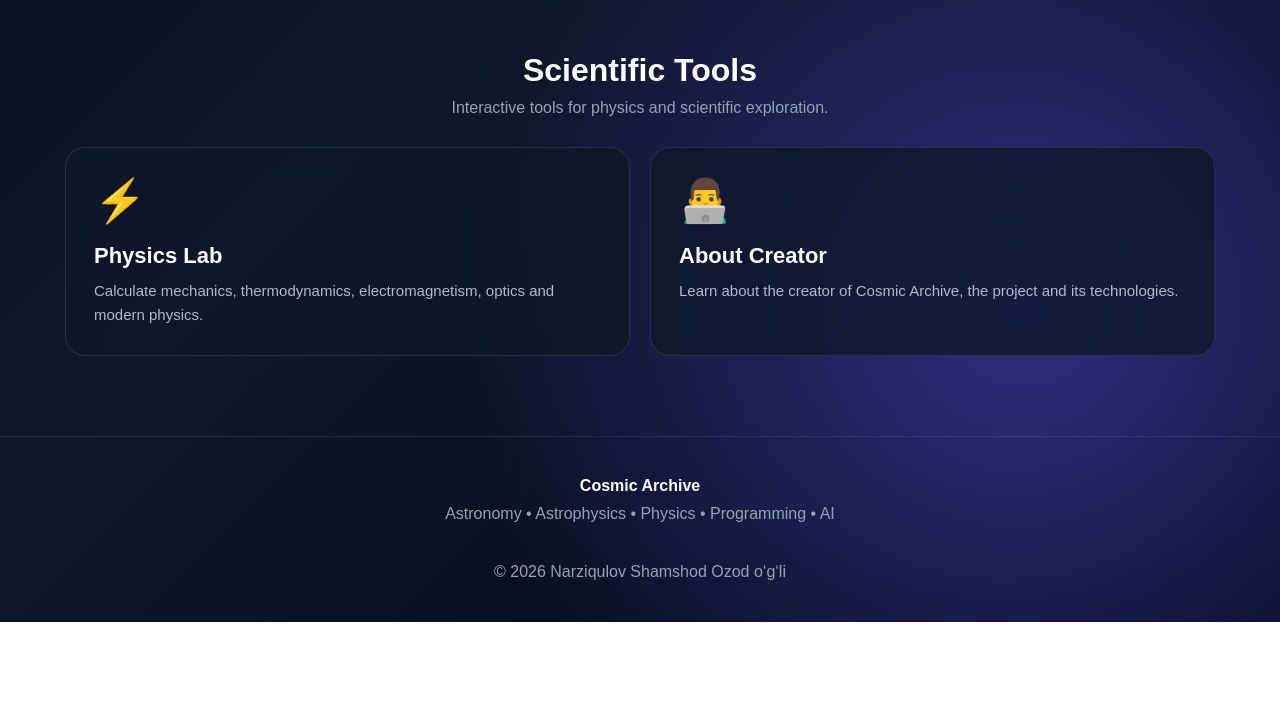
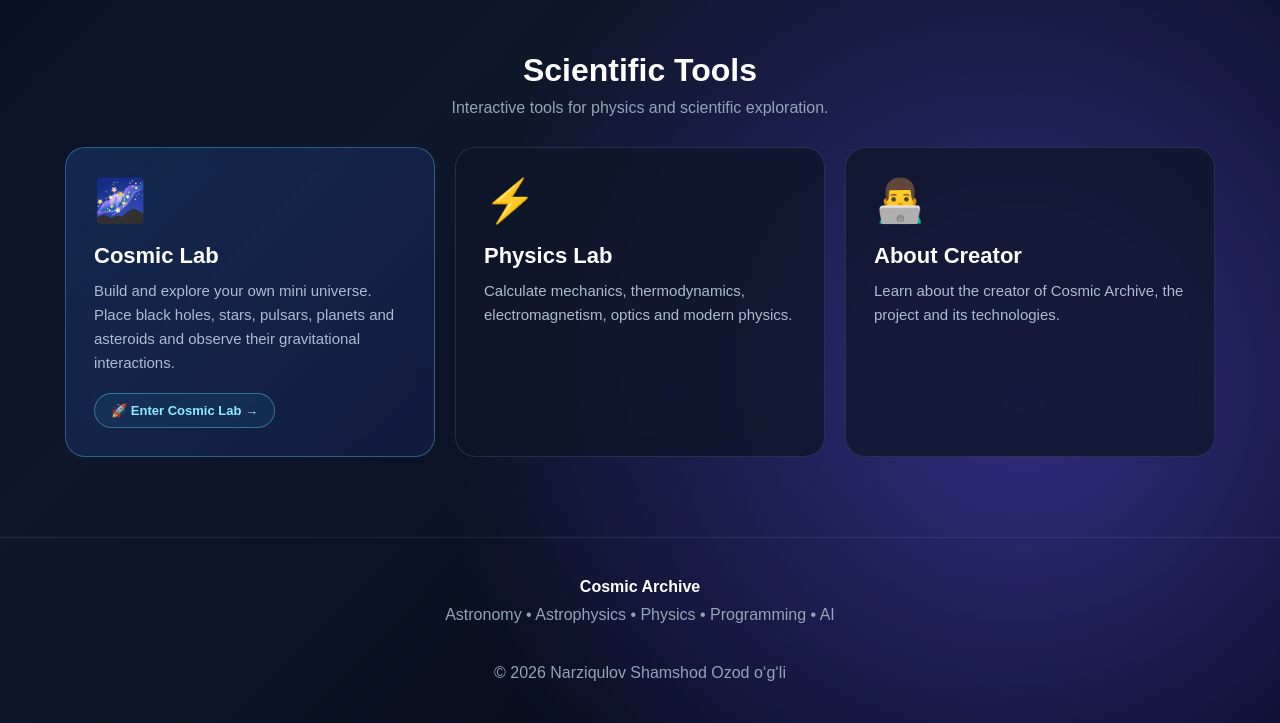
Before and after one commit to shamshod990099-a11y/cosmic-archive, a plain HTML site: page index.html in a window 1280 px wide. Shown: the part 939-1662 px from the top of the page. Before the commit the page ends 1561 px from the top, so only its background shows below. Drawn offline with Linux system fonts and the light colour scheme.

Commit message:
Update index.html

```diff
--- a/index.html
+++ b/index.html
@@ -1,17 +1,27 @@
 <!DOCTYPE html>
 <html lang="en">
+
 <head>
-    <!-- Google tag (gtag.js) -->
+
+    <!-- Google Analytics -->
     <script async src="https://www.googletagmanager.com/gtag/js?id=G-B2CBKK78QQ"></script>
+
     <script>
         window.dataLayer = window.dataLayer || [];
-  function gtag(){dataLayer.push(arguments);}
+
+        function gtag(){
+            dataLayer.push(arguments);
+        }
+
         gtag('js', new Date());
 
         gtag('config', 'G-B2CBKK78QQ');
     </script>
+
     <meta charset="UTF-8">
-    <meta name="viewport" content="width=device-width, initial-scale=1.0">
+
+    <meta name="viewport"
+          content="width=device-width, initial-scale=1.0">
 
     <title>Cosmic Archive — Astronomy & Physics</title>
 
@@ -21,33 +31,46 @@
     <meta name="author"
           content="Narziqulov Shamshod Ozod o‘g‘li">
 
+
 <style>
-        * {
-            margin: 0;
-            padding: 0;
-            box-sizing: border-box;
+
+*{
+    margin:0;
+    padding:0;
+    box-sizing:border-box;
 }
 
-        html {
-            scroll-behavior: smooth;
+
+html{
+    scroll-behavior:smooth;
 }
 
-        body {
-            font-family: Arial, Helvetica, sans-serif;
-            color: white;
-            min-height: 100vh;
+
+body{
+
+    font-family:
+        Arial,
+        Helvetica,
+        sans-serif;
+
+    color:white;
+
+    min-height:100vh;
 
     background:
+
         radial-gradient(
             circle at 20% 20%,
             #172554 0,
             transparent 35%
         ),
+
         radial-gradient(
             circle at 80% 80%,
             #312e81 0,
             transparent 35%
         ),
+
         linear-gradient(
             135deg,
             #020617,
@@ -56,145 +79,367 @@
         );
 }
 
-        header {
-            text-align: center;
-            padding: 70px 20px 50px;
+
+/* HEADER */
+
+header{
+
+    text-align:center;
+
+    padding:
+        70px 20px
+        50px;
 }
 
-        header h1 {
-            font-size: clamp(42px, 8vw, 78px);
-            letter-spacing: 4px;
-            margin-bottom: 18px;
+
+header h1{
+
+    font-size:
+        clamp(
+            42px,
+            8vw,
+            78px
+        );
+
+    letter-spacing:4px;
+
+    margin-bottom:18px;
 }
 
-        header p {
-            max-width: 750px;
-            margin: auto;
-            color: #cbd5e1;
-            font-size: 18px;
-            line-height: 1.7;
+
+header p{
+
+    max-width:750px;
+
+    margin:auto;
+
+    color:#cbd5e1;
+
+    font-size:18px;
+
+    line-height:1.7;
 }
 
-        .creator {
-            margin-top: 20px;
-            color: #94a3b8;
-            font-size: 14px;
+
+.creator{
+
+    margin-top:20px;
+
+    color:#94a3b8;
+
+    font-size:14px;
 }
 
-        .container {
-            width: min(1150px, 92%);
-            margin: auto;
-            padding-bottom: 80px;
+
+/* CONTAINER */
+
+.container{
+
+    width:
+        min(
+            1150px,
+            92%
+        );
+
+    margin:auto;
+
+    padding-bottom:80px;
 }
 
-        .section-title {
-            text-align: center;
-            margin: 35px 0 30px;
+
+/* SECTION */
+
+.section-title{
+
+    text-align:center;
+
+    margin:
+        35px 0
+        30px;
 }
 
-        .section-title h2 {
-            font-size: 32px;
-            margin-bottom: 10px;
+
+.section-title h2{
+
+    font-size:32px;
+
+    margin-bottom:10px;
 }
 
-        .section-title p {
-            color: #94a3b8;
+
+.section-title p{
+
+    color:#94a3b8;
 }
 
-        .grid {
-            display: grid;
+
+/* GRID */
+
+.grid{
+
+    display:grid;
+
     grid-template-columns:
-                repeat(auto-fit, minmax(250px, 1fr));
-            gap: 20px;
+        repeat(
+            auto-fit,
+            minmax(
+                250px,
+                1fr
+            )
+        );
+
+    gap:20px;
 }
 
-        .card {
-            display: block;
-            text-decoration: none;
-            color: white;
 
-            padding: 28px;
-            min-height: 200px;
+/* CARD */
 
-            border-radius: 20px;
-            border: 1px solid rgba(148, 163, 184, 0.18);
+.card{
 
-            background: rgba(15, 23, 42, 0.78);
+    display:block;
 
-            backdrop-filter: blur(10px);
+    text-decoration:none;
+
+    color:white;
+
+    padding:28px;
+
+    min-height:200px;
+
+    border-radius:20px;
+
+    border:
+        1px solid
+        rgba(
+            148,
+            163,
+            184,
+            0.18
+        );
+
+    background:
+        rgba(
+            15,
+            23,
+            42,
+            0.78
+        );
+
+    backdrop-filter:
+        blur(10px);
 
     transition:
-                transform 0.25s ease,
-                background 0.25s ease,
-                border-color 0.25s ease;
+        transform
+        0.25s ease,
+
+        background
+        0.25s ease,
+
+        border-color
+        0.25s ease;
 }
 
-        .card:hover {
-            transform: translateY(-7px);
 
-            background: rgba(30, 41, 59, 0.95);
+.card:hover{
+
+    transform:
+        translateY(-7px);
+
+    background:
+        rgba(
+            30,
+            41,
+            59,
+            0.95
+        );
 
     border-color:
-                rgba(255, 255, 255, 0.4);
+        rgba(
+            255,
+            255,
+            255,
+            0.4
+        );
 }
 
-        .icon {
-            font-size: 42px;
-            margin-bottom: 18px;
+
+.icon{
+
+    font-size:42px;
+
+    margin-bottom:18px;
 }
 
-        .card h3 {
-            font-size: 22px;
-            margin-bottom: 10px;
+
+.card h3{
+
+    font-size:22px;
+
+    margin-bottom:10px;
 }
 
-        .card p {
-            color: #aebbd0;
-            line-height: 1.6;
-            font-size: 15px;
+
+.card p{
+
+    color:#aebbd0;
+
+    line-height:1.6;
+
+    font-size:15px;
 }
 
-        .tools {
-            margin-top: 55px;
+
+/* COSMIC LAB SPECIAL */
+
+.cosmic-lab{
+
+    border:
+        1px solid
+        rgba(
+            80,
+            210,
+            255,
+            0.35
+        );
+
+    background:
+        linear-gradient(
+            135deg,
+            rgba(30,80,150,.35),
+            rgba(20,30,70,.75)
+        );
 }
 
-        footer {
-            text-align: center;
-            padding: 35px 20px;
+
+.cosmic-lab:hover{
+
+    border-color:
+        #55d9ff;
+
+    box-shadow:
+        0 0 35px
+        rgba(
+            60,
+            200,
+            255,
+            .18
+        );
+}
+
+
+.lab-button{
+
+    display:inline-block;
+
+    margin-top:18px;
+
+    padding:
+        9px 16px;
+
+    border-radius:
+        999px;
+
+    border:
+        1px solid
+        rgba(
+            100,
+            220,
+            255,
+            .4
+        );
+
+    color:#8eeaff;
+
+    background:
+        rgba(
+            50,
+            190,
+            255,
+            .08
+        );
+
+    font-size:13px;
+
+    font-weight:bold;
+}
+
+
+/* TOOLS */
+
+.tools{
+
+    margin-top:55px;
+}
+
+
+/* FOOTER */
+
+footer{
+
+    text-align:center;
+
+    padding:
+        35px 20px;
 
     border-top:
-                1px solid rgba(148, 163, 184, 0.15);
+        1px solid
+        rgba(
+            148,
+            163,
+            184,
+            .15
+        );
 
-            color: #94a3b8;
-            line-height: 1.8;
+    color:#94a3b8;
+
+    line-height:1.8;
 }
 
-        footer strong {
-            color: white;
+
+footer strong{
+
+    color:white;
 }
 
-        @media (max-width: 600px) {
 
-            header {
-                padding-top: 45px;
+/* MOBILE */
+
+@media(max-width:600px){
+
+    header{
+
+        padding-top:45px;
     }
 
-            header h1 {
-                letter-spacing: 2px;
+
+    header h1{
+
+        letter-spacing:2px;
     }
 
-            .card {
-                min-height: auto;
+
+    .card{
+
+        min-height:auto;
     }
+
 }
+
 </style>
+
 </head>
+
 
 <body>
 
+
+<!-- HEADER -->
+
 <header>
 
-    <h1>🌌 COSMIC ARCHIVE</h1>
+    <h1>
+        🌌 COSMIC ARCHIVE
+    </h1>
 
     <p>
         Explore the universe through astronomy,
@@ -202,17 +447,26 @@
     </p>
 
     <div class="creator">
-        Created by Narziqulov Shamshod Ozod o‘g‘li
+
+        Created by
+        Narziqulov Shamshod Ozod o‘g‘li
+
     </div>
 
 </header>
 
 
+
 <main class="container">
+
+
+<!-- EXPLORE -->
 
 <div class="section-title">
 
-        <h2>Explore the Universe</h2>
+    <h2>
+        Explore the Universe
+    </h2>
 
     <p>
         Choose a topic and begin your journey
@@ -222,16 +476,24 @@
 </div>
 
 
+
 <div class="grid">
 
 
 <!-- STARS -->
 
-        <a href="stars.html" class="card">
+<a
+    href="stars.html"
+    class="card"
+>
 
-            <div class="icon">⭐</div>
+    <div class="icon">
+        ⭐
+    </div>
 
-            <h3>Stars</h3>
+    <h3>
+        Stars
+    </h3>
 
     <p>
         Learn how stars are born,
@@ -241,30 +503,47 @@
 </a>
 
 
+
 <!-- BLACK HOLES -->
 
-        <a href="Black-holes.html" class="card">
+<a
+    href="Black-holes.html"
+    class="card"
+>
 
-            <div class="icon">🕳️</div>
+    <div class="icon">
+        🕳️
+    </div>
 
-            <h3>Black Holes</h3>
+    <h3>
+        Black Holes
+    </h3>
 
     <p>
         Explore event horizons,
         spacetime, singularities,
-                accretion disks and gravitational waves.
+        accretion disks and
+        gravitational waves.
     </p>
 
 </a>
 
 
+
 <!-- GALAXIES -->
 
-        <a href="galaxies.html" class="card">
+<a
+    href="galaxies.html"
+    class="card"
+>
 
-            <div class="icon">🌌</div>
+    <div class="icon">
+        🌌
+    </div>
 
-            <h3>Galaxies</h3>
+    <h3>
+        Galaxies
+    </h3>
 
     <p>
         Discover the Milky Way,
@@ -275,13 +554,21 @@
 </a>
 
 
+
 <!-- SUPERNOVAE -->
 
-        <a href="supernovae.html" class="card">
+<a
+    href="supernovae.html"
+    class="card"
+>
 
-            <div class="icon">💥</div>
+    <div class="icon">
+        💥
+    </div>
 
-            <h3>Supernovae</h3>
+    <h3>
+        Supernovae
+    </h3>
 
     <p>
         Discover stellar explosions,
@@ -292,13 +579,21 @@
 </a>
 
 
+
 <!-- EXOPLANETS -->
 
-        <a href="exoplanets.html" class="card">
+<a
+    href="exoplanets.html"
+    class="card"
+>
 
-            <div class="icon">🪐</div>
+    <div class="icon">
+        🪐
+    </div>
 
-            <h3>Exoplanets</h3>
+    <h3>
+        Exoplanets
+    </h3>
 
     <p>
         Explore planets beyond our
@@ -309,30 +604,43 @@
 </a>
 
 
+
 <!-- COSMOLOGY -->
 
-        <a href="cosmology.html" class="card">
+<a
+    href="cosmology.html"
+    class="card"
+>
 
-            <div class="icon">🌠</div>
+    <div class="icon">
+        🌠
+    </div>
 
-            <h3>Cosmology</h3>
+    <h3>
+        Cosmology
+    </h3>
 
     <p>
         Study the Big Bang,
-                cosmic expansion, dark matter,
+        cosmic expansion,
+        dark matter,
         dark energy and the universe.
     </p>
 
 </a>
 
+
 </div>
+
 
 
 <!-- SCIENTIFIC TOOLS -->
 
 <div class="section-title tools">
 
-        <h2>Scientific Tools</h2>
+    <h2>
+        Scientific Tools
+    </h2>
 
     <p>
         Interactive tools for physics
@@ -342,16 +650,55 @@
 </div>
 
 
+
 <div class="grid">
+
+
+<!-- COSMIC LAB -->
+
+<a
+    href="cosmic-lab.html"
+    class="card cosmic-lab"
+>
+
+    <div class="icon">
+        🌌
+    </div>
+
+    <h3>
+        Cosmic Lab
+    </h3>
+
+    <p>
+        Build and explore your own
+        mini universe. Place black holes,
+        stars, pulsars, planets and
+        asteroids and observe their
+        gravitational interactions.
+    </p>
+
+    <span class="lab-button">
+        🚀 Enter Cosmic Lab →
+    </span>
+
+</a>
+
 
 
 <!-- PHYSICS CALCULATOR -->
 
-        <a href="physics-calculator.html" class="card">
+<a
+    href="physics-calculator.html"
+    class="card"
+>
 
-            <div class="icon">⚡</div>
+    <div class="icon">
+        ⚡
+    </div>
 
-            <h3>Physics Lab</h3>
+    <h3>
+        Physics Lab
+    </h3>
 
     <p>
         Calculate mechanics,
@@ -363,13 +710,21 @@
 </a>
 
 
+
 <!-- ABOUT CREATOR -->
 
-        <a href="about-creator.html" class="card">
+<a
+    href="about-creator.html"
+    class="card"
+>
 
-            <div class="icon">👨‍💻</div>
+    <div class="icon">
+        👨‍💻
+    </div>
 
-            <h3>About Creator</h3>
+    <h3>
+        About Creator
+    </h3>
 
     <p>
         Learn about the creator of
@@ -379,14 +734,21 @@
 
 </a>
 
+
 </div>
+
 
 </main>
 
 
+
+<!-- FOOTER -->
+
 <footer>
 
-    <strong>Cosmic Archive</strong>
+    <strong>
+        Cosmic Archive
+    </strong>
 
     <br>
 
@@ -395,9 +757,12 @@
 
     <br><br>
 
-    © 2026 Narziqulov Shamshod Ozod o‘g‘li
+    © 2026
+    Narziqulov Shamshod Ozod o‘g‘li
 
 </footer>
 
+
 </body>
+
 </html>
```
Lines whose indentation alone changed are shown as unchanged.
